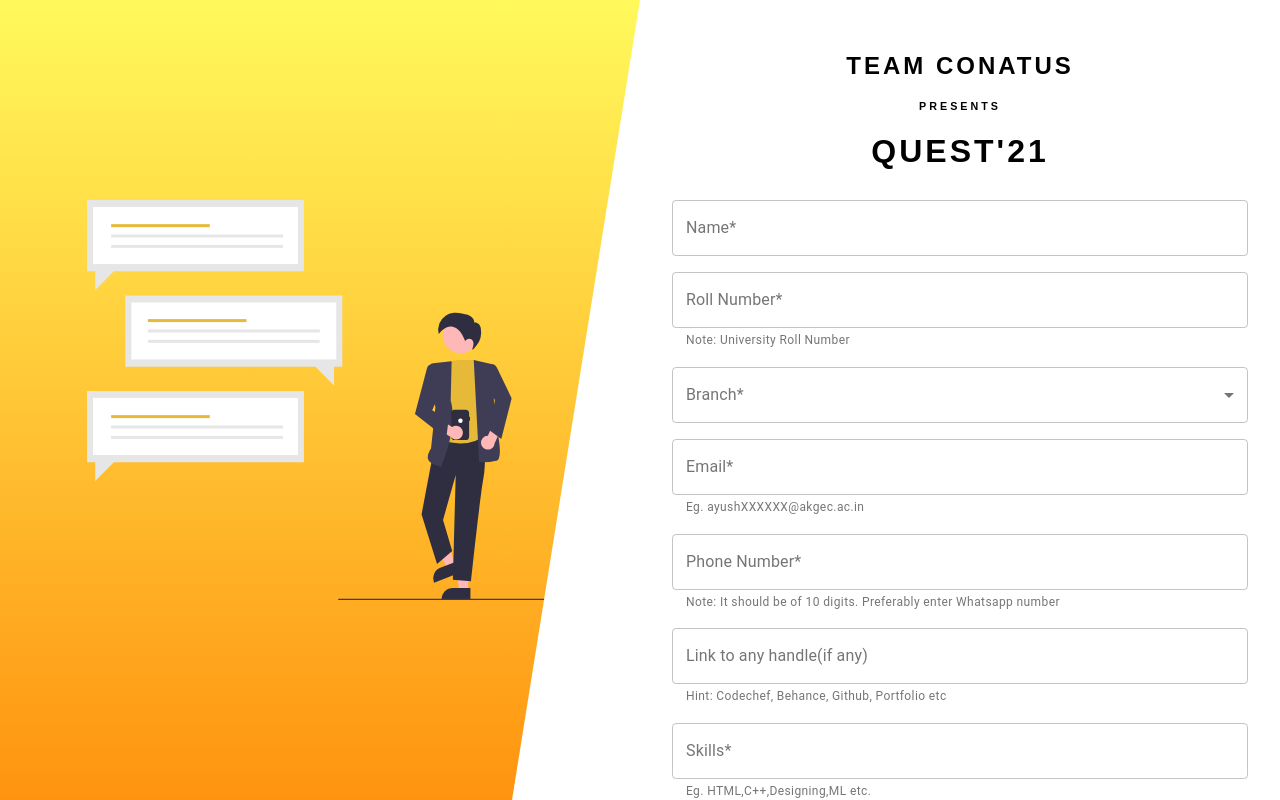
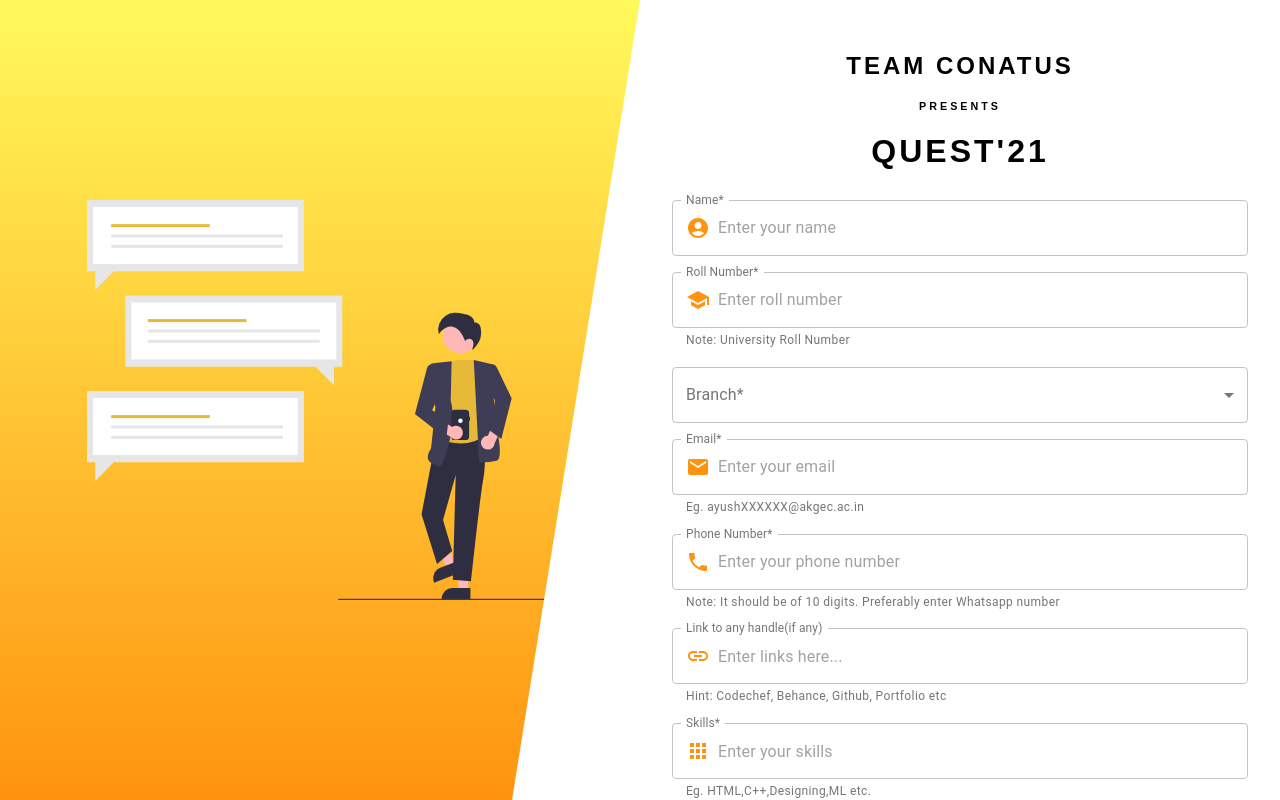
Before and after one commit to anas1503/Conatus-RegisterationForm, a React (Create React App) app: page / in a window 1280 px wide. Built offline with nearby package versions, Linux system fonts and the light colour scheme; a web font is replaced by a local one.

Commit message:
icons added

```diff
--- a/package.json
+++ b/package.json
@@ -3,6 +3,8 @@
   "version": "0.1.0",
   "private": true,
   "dependencies": {
+    "@emotion/react": "^11.4.1",
+    "@emotion/styled": "^11.3.0",
     "@material-ui/core": "^4.12.3",
     "@mui/icons-material": "^5.0.1",
     "@testing-library/jest-dom": "^5.14.1",
--- a/src/components/form/Rform.js
+++ b/src/components/form/Rform.js
@@ -6,10 +6,12 @@
     TextField,
     Button,
     Box,
+    InputAdornment
 } from '@material-ui/core';
 import { makeStyles } from '@material-ui/core/styles';
 import MenuItem from '@material-ui/core/MenuItem';
 import ReCAPTCHA from 'react-google-recaptcha';
+import { AccountCircle, School, Email, Phone, Link, Apps } from '@mui/icons-material';
 
 
 const useStyles = makeStyles((theme) => ({
@@ -45,8 +47,8 @@
         const value = e.target.value;
         setErrors(prevState => ({
             ...prevState,
-            [keyName]: ''
-        }))
+            [keyName]: '',
+        }));
         setData({ ...data, [keyName]: value });
         if (!value) {
             setErrors(prevState => ({ ...prevState, [keyName]: `${keyName} is required` }));
@@ -56,7 +58,7 @@
     const handleReCaptcha = (e) => {
         setData(prevState => ({ ...prevState, recaptcha: `conatus${e}admin` }));
         setErrors(prevState => ({ ...prevState, recaptcha: '' }));
-    }
+    };
 
     const onSubmit = () => {
 
@@ -97,11 +99,25 @@
                         className={classes.inputField}
                         name="name"
                         id="t1"
+                        InputProps={{
+                            startAdornment: (
+                                <InputAdornment position="start">
+                                    <AccountCircle />
+                                </InputAdornment>
+                            ),
+                        }}
                     />
 
                     <TextField
                         error={!!errors.rollNumber}
                         helperText={!!errors.rollNumber ? errors.rollNumber : 'Note: University Roll Number'}
+                        InputProps={{
+                            startAdornment: (
+                                <InputAdornment position="start">
+                                    <School />
+                                </InputAdornment>
+                            ),
+                        }}
                         autoComplete="off"
                         placeholder="Enter roll number"
                         label="Roll Number*"
@@ -151,6 +167,13 @@
                         error={!!errors.email}
                         helperText={!!errors.email ? errors.email : 'Eg. ayushXXXXXX@akgec.ac.in'}
                         autoComplete="off"
+                        InputProps={{
+                            startAdornment: (
+                                <InputAdornment position="start">
+                                    <Email />
+                                </InputAdornment>
+                            ),
+                        }}
                         placeholder="Enter your email"
                         label="Email*"
                         value={data.email}
@@ -165,6 +188,13 @@
                         error={!!errors.phoneNumber}
                         helperText={!!errors.phoneNumber ? errors.phoneNumber : 'Note: It should be of 10 digits. Preferably enter Whatsapp number'}
                         autoComplete="off"
+                        InputProps={{
+                            startAdornment: (
+                                <InputAdornment position="start">
+                                    <Phone />
+                                </InputAdornment>
+                            ),
+                        }}
                         placeholder="Enter your phone number"
                         label="Phone Number*"
                         value={data.phoneNumber}
@@ -178,6 +208,13 @@
                     <TextField
                         helperText='Hint: Codechef, Behance, Github, Portfolio etc'
                         autoComplete="off"
+                        InputProps={{
+                            startAdornment: (
+                                <InputAdornment position="start">
+                                    <Link />
+                                </InputAdornment>
+                            ),
+                        }}
                         placeholder="Enter links here..."
                         label="Link to any handle(if any)"
                         value={data.portfolio}
@@ -192,6 +229,13 @@
                         error={!!errors.skills}
                         helperText={!!errors.skills ? errors.skills : 'Eg. HTML,C++,Designing,ML etc.'}
                         autoComplete="off"
+                        InputProps={{
+                            startAdornment: (
+                                <InputAdornment position="start">
+                                    <Apps />
+                                </InputAdornment>
+                            ),
+                        }}
                         placeholder="Enter your skills"
                         label="Skills*"
                         value={data.skills}
@@ -233,10 +277,12 @@
                             theme='light'
                             sitekey="6LcXYI8cAAAAAGTeMOaF_hmnAWwPsms8leDEHAcN"
                             onExpired={(e) => {
-                                setErrors(prevState => ({...prevState, recaptcha: 'reCaptcha is required'}))
+                                setErrors(prevState => ({ ...prevState, recaptcha: 'reCaptcha is required' }));
+                                setData(prevState => ({ ...prevState, recaptcha: '' }));
                             }}
                             onErrored={(e) => {
-                                setErrors(prevState => ({...prevState, recaptcha: 'Invalid reCaptcha'}))
+                                setErrors(prevState => ({ ...prevState, recaptcha: 'Invalid reCaptcha' }));
+                                setData(prevState => ({ ...prevState, recaptcha: '' }));
                             }}
                             badge='inline'
                             onChange={(e) => {
--- a/src/index.css
+++ b/src/index.css
@@ -9,3 +9,8 @@
 *::-webkit-scrollbar{
      display: none;
  }
+
+.MuiInputAdornment-root {
+    color: hsla(33, 100%, 53%, 1);
+    background-color: transparent;
+}
```
Also changed, not shown: 1 other file (tests, documents, lock files or other folders).
